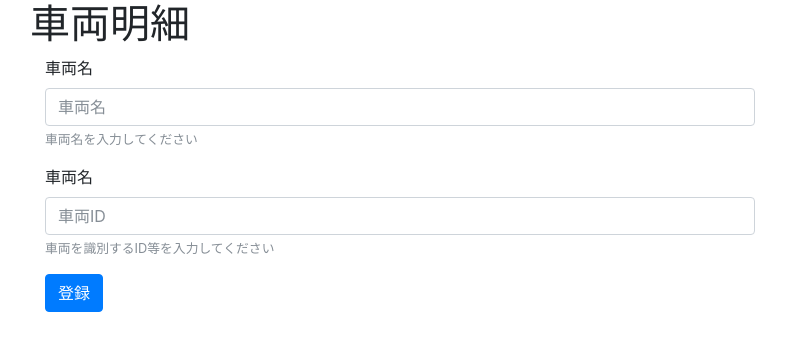
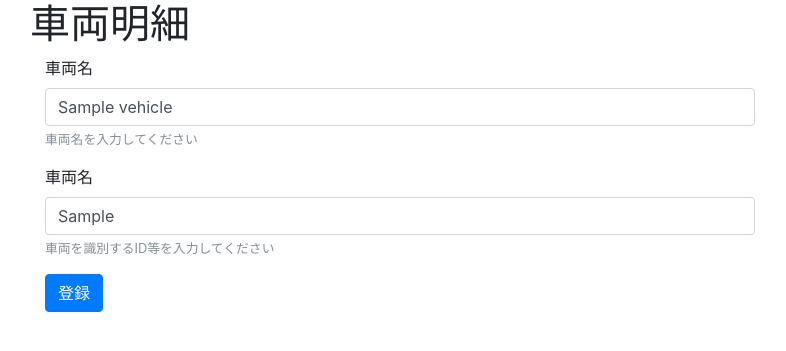
Before and after one commit to kazuto-oohira/Robofork, a Django app: template robofork_app/templates/robofork_app/vehicle_view/detail.html in a window 1280 px wide. Shown: the top 351 px of the page, without its empty margins (55-841 px from the left). Run offline with Django 3.2, Linux system fonts and the light colour scheme; the template is opened without the code that fills it: most values are stand-ins (such as "Sample title", 1, 10 or a date in 2020); some libraries are stand-ins or nearby versions.

Commit message:
奥田くんと色々作ったの

```diff
--- a/robofork_app/templates/robofork_app/vehicle_view/detail.html
+++ b/robofork_app/templates/robofork_app/vehicle_view/detail.html
@@ -9,12 +9,12 @@
                 {% csrf_token %}
                 <div class="form-group">
                     <label for="vehicle_name">車両名</label>
-                    <input type="text" class="form-control" id="vehicle_name" name="vehicle[name]" placeholder="車両名"/>
+                    <input type="text" class="form-control" id="vehicle_name" name="vehicle[name]" placeholder="車両名" value="{{ vehicle.name }}"/>
                     <small id="emailHelp" class="form-text text-muted">車両名を入力してください</small>
                 </div>
                 <div class="form-group">
                     <label for="vehicle_vehicle_no">車両名</label>
-                    <input type="text" class="form-control" id="vehicle_vehicle_no" name="vehicle[vehicle_no]" placeholder="車両ID"/>
+                    <input type="text" class="form-control" id="vehicle_vehicle_no" name="vehicle[vehicle_no]" placeholder="車両ID" value="{{ vehicle.vehicle_no }}"/>
                     <small id="emailHelp" class="form-text text-muted">車両を識別するID等を入力してください</small>
                 </div>
                 <button type="submit" class="btn btn-primary">登録</button>
--- a/robofork_app/templates/robofork_app/vehicle_view/index.html
+++ b/robofork_app/templates/robofork_app/vehicle_view/index.html
@@ -20,6 +21,7 @@
                             <th scope="row">{{ vehicle.id }}</th>
                             <td>{{ vehicle.name }}</td>
                             <td>{{ vehicle.vehicle_no }}</td>
+                            <td><a class="btn btn-success" href="{% url 'vehicle_detail' vehicle.id %}" role="button">新規登録</a></td>
                         </tr>
                     {% endfor %}
                     </tbody>
--- a/robofork_app/urls.py
+++ b/robofork_app/urls.py
@@ -6,6 +6,7 @@ urlpatterns = [
     path('vehicle', vehicle_view.index, name='vehicle_index'),
     path('vehicle/new', vehicle_view.new, name='vehicle_new'),
     path('vehicle/save', vehicle_view.save, name='vehicle_save'),
+    path('vehicle/<int:vehicle_id>', vehicle_view.detail, name='vehicle_detail'),
 
     # 奥田くんのやつは一旦コメントアウト
     # path('redirect', views.redirect, name='redirect'),
```
Also changed, not shown: other parts of robofork_app/templates/robofork_app/vehicle_view/index.html (+1 -0 lines), robofork_app/views/vehicle_view.py (+14 -1 lines).
